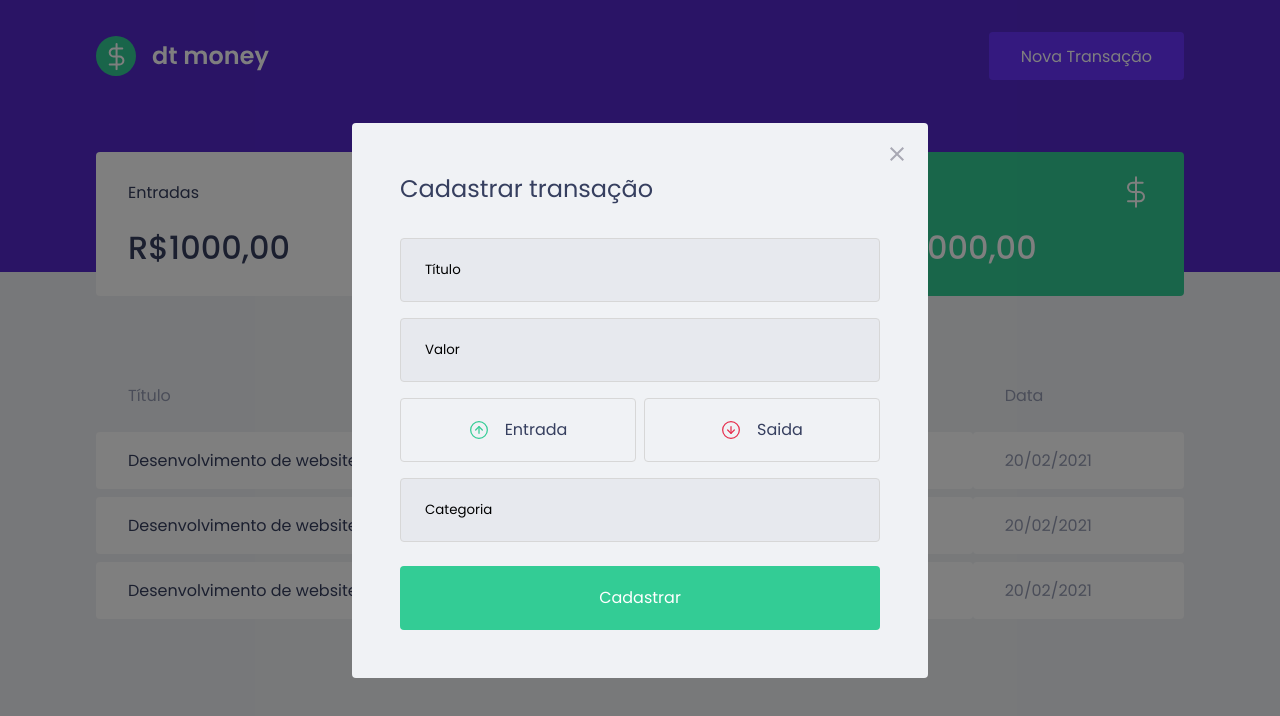
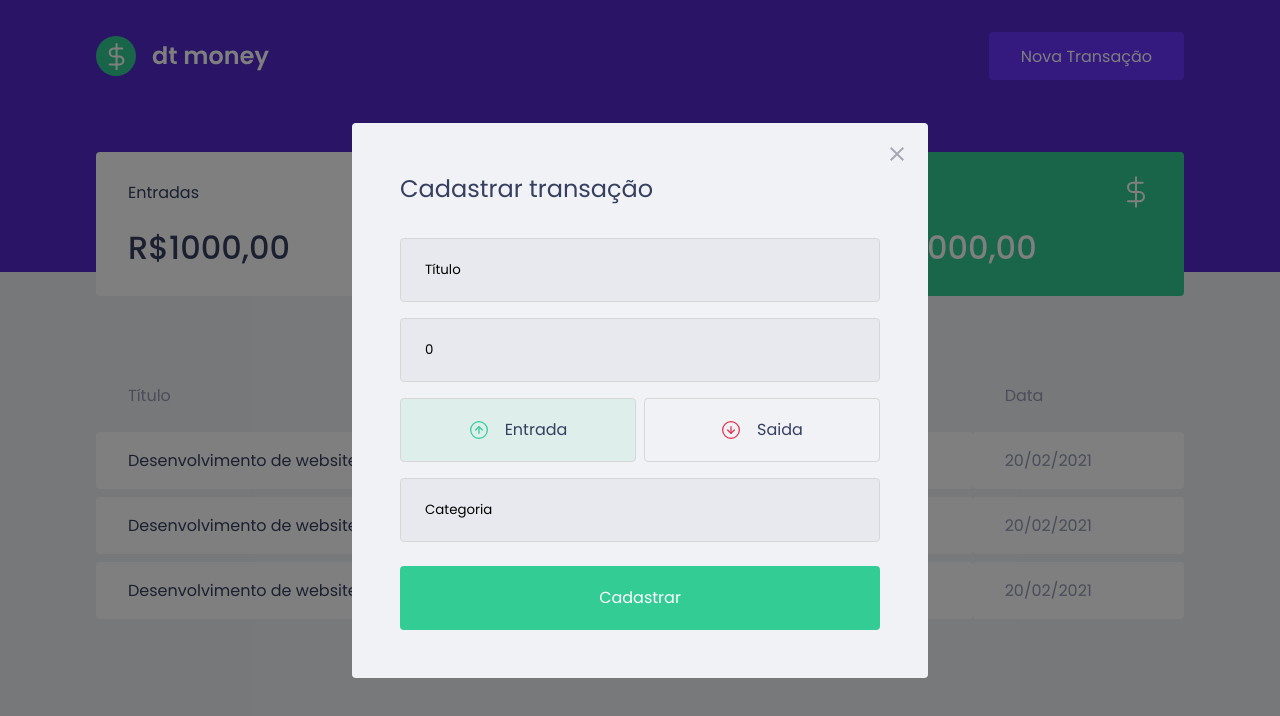
Before and after one commit to JoaoBaroni/dtmoney, a React (Create React App) app: page / in a window 1280 px wide. Both pictures are taken after a click on the button "Nova Transação". Shown: the top 716 px of the page. Built offline with nearby package versions, Linux system fonts and the light colour scheme; no server answers; what miragejs would draw is missing.

Commit message:
Criado state para manipulação do formulário de inserção

```diff
--- a/src/components/NewTransactionModal/index.tsx
+++ b/src/components/NewTransactionModal/index.tsx
@@ -1,8 +1,9 @@
 import Modal from 'react-modal';
 import incomeImg from '../../assets/income.svg';
 import outcomeImg from '../../assets/outcome.svg';
-import { Container, TransactionTypeContainer } from './styles';
+import { Container, TransactionTypeContainer, RadioBox } from './styles';
 import closeImg from '../../assets/close.svg';
+import { FormEvent, useState } from 'react';
 
 interface NewTransactionModalProps {
   isModalOpen: boolean;
@@ -10,6 +11,16 @@
 }
 
 export function NewTransactionModal({isModalOpen, onRequestCloseModal}: NewTransactionModalProps){
+  const [type, setType] = useState('deposit');
+  const [title, setTitle] = useState('');
+  const [value, setValue] = useState(0);
+  const [category, setCategory] = useState('');
+
+
+  function handleCreateNewTransaction(event: FormEvent){
+    event.preventDefault();
+  }
+
 
   return(
     <Modal
@@ -17,7 +28,7 @@
     onRequestClose={onRequestCloseModal}
     overlayClassName="react-modal-overlay"
     className="react-modal-content"
-  >
+    >
     <button
       type="button"
       onClick={onRequestCloseModal}
@@ -25,25 +36,50 @@
     >
       <img src={closeImg} alt="Fechar modal"/>
     </button>
-    <Container>
+    <Container onSubmit={handleCreateNewTransaction}>
     <h2>Cadastrar transação</h2>
 
-    <input placeholder="Título"/>
+    <input
+      placeholder="Título"
+      onChange={event => setTitle(event.target.value)}
+      value={title}
+    />
 
-    <input placeholder="Valor" type="number"/>
+    <input
+      placeholder="Valor"
+      type="number"
+      value={value}
+      onChange={event => setValue(Number(event.target.value))}
+    />
+
     <TransactionTypeContainer>
-      <button>
+      <RadioBox
+        onClick={() => setType('deposit')}
+        type="button"
+        activeColor="green"
+        isActive={type === 'deposit'}
+      >
         <img src={incomeImg} alt="Deposit" />
         <span>Entrada</span>
-      </button>
+      </RadioBox>
 
-      <button>
+      <RadioBox
+        onClick={() => setType('withdraw')}
+        type="button"
+        isActive={type === 'withdraw'}
+        activeColor="red"
+      >
         <img src={outcomeImg} alt="Withdraw" />
         <span>Saida</span>
-      </button>
+      </RadioBox>
     </TransactionTypeContainer>
 
-    <input placeholder="Categoria"/>
+    <input
+      placeholder="Categoria"
+      value={category}
+      onChange={(event) => setCategory(event.target.value)}
+    />
+
     <button type="submit">Cadastrar</button>
 
 
--- a/src/components/NewTransactionModal/styles.ts
+++ b/src/components/NewTransactionModal/styles.ts
@@ -1,5 +1,5 @@
 import styled from 'styled-components';
-import {darken} from 'polished';
+import {darken, transparentize} from 'polished';
 
 export const Container = styled.form`
   h2 {
@@ -52,11 +52,25 @@
   grid-template-columns: repeat(2, 1fr);
   gap: 0.5rem;
 
-  button{
+
+
+`;
+
+interface RadioBoxProps {
+  isActive: boolean;
+  activeColor: 'green' | 'red';
+}
+
+const colors = {
+  green: '#33CC95',
+  red: '#E52E4D'
+}
+
+export const RadioBox = styled.button<RadioBoxProps>`
     height: 4rem;
     border: 1px solid #d7d7d7;
     border-radius: 0.25rem;
-    background: transparent;
+    background: ${props => props.isActive ? transparentize(0.9, colors[props.activeColor]) : 'transparent'};
 
     display: flex;
     align-items: center;
@@ -66,7 +80,6 @@
 
     &:hover{
       border-color: ${darken(0.1, '#d7d7d7')}
-
     }
 
     img{
@@ -80,6 +93,4 @@
       font-size: 1rem;
       color: var(--text-title);
     }
-  }
-
 `;
```
